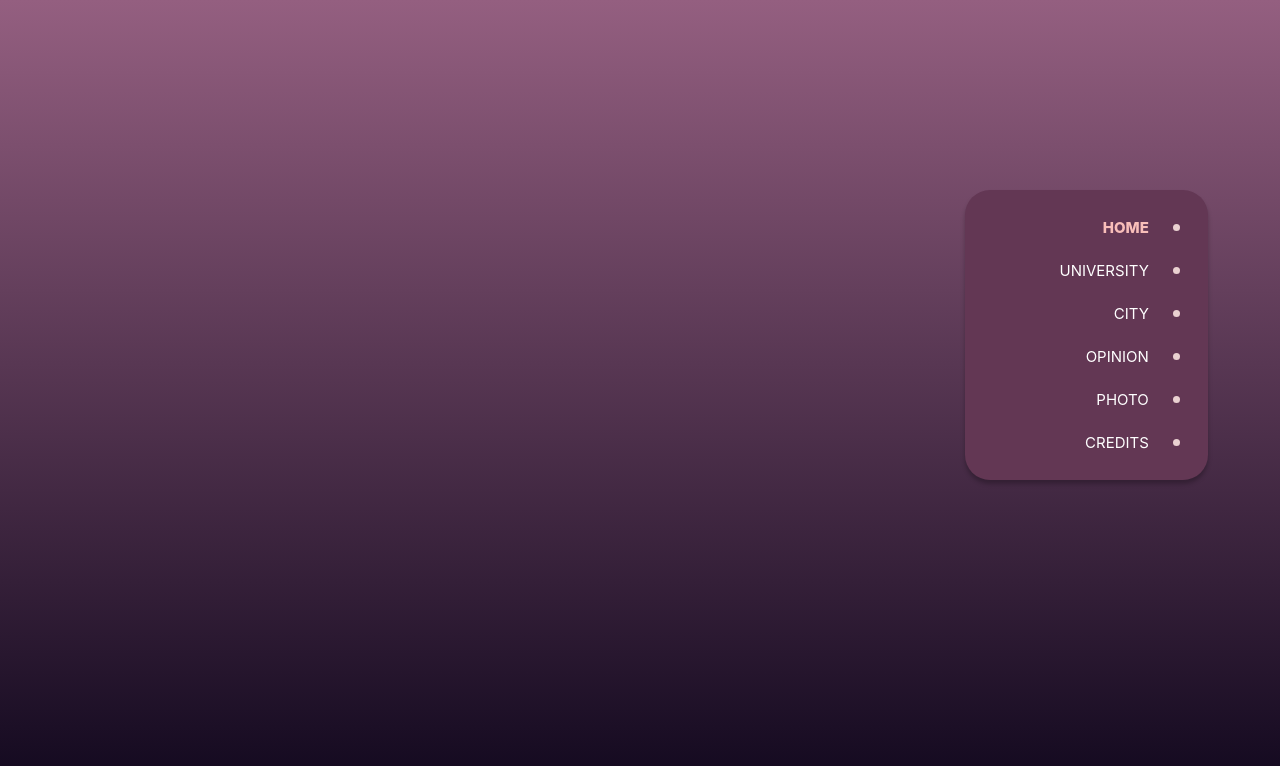
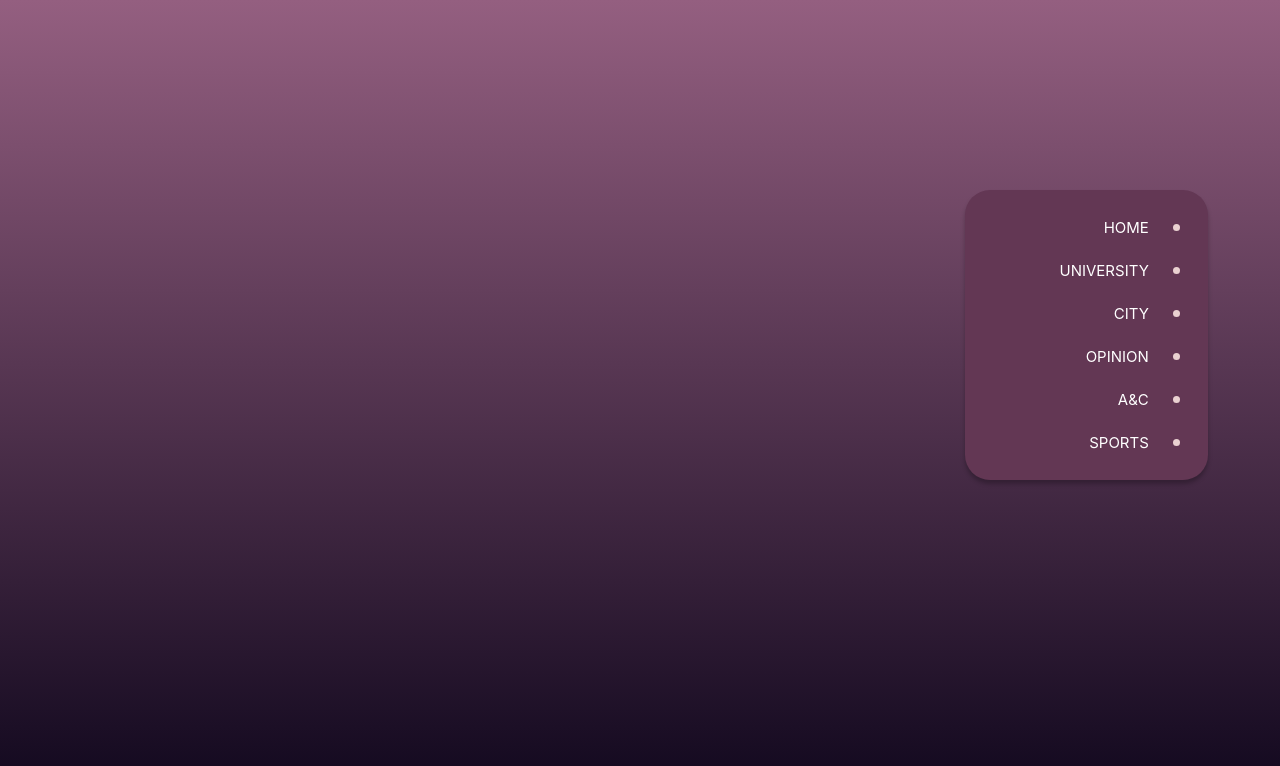
Before and after one commit to spectatorpublishing/bhm2023, a React (Create React App) app: page /sports in a window 1280 px wide. Shown: the top 766 px of the page. Built offline with nearby package versions, Linux system fonts and the light colour scheme; a web font is replaced by a local one.

Commit message:
Linked Sections

```diff
--- a/package.json
+++ b/package.json
@@ -9,6 +9,7 @@
     "react": "^18.2.0",
     "react-dom": "^18.2.0",
     "react-router-dom": "^6.8.0",
+    "react-router-hash-link": "^2.4.3",
     "react-scripts": "5.0.1",
     "styled-components": "^5.3.6",
     "web-vitals": "^2.1.4"
--- a/src/App.js
+++ b/src/App.js
@@ -6,7 +6,7 @@ import Section from './containers/Section';
 import { university_news_articles } from './data/articles';
 import { opinion_articles } from './data/articles';
 import { sports_articles } from './data/articles';
-import { ae_articles } from './data/articles';
+import { ac_articles } from './data/articles';
 import { city_news_articles } from './data/articles';
 
 
@@ -15,11 +15,11 @@ const App = () => {
     <BrowserRouter basename={process.env.PUBLIC_URL}>
       <Routes>
         <Route exact path="/" element={<Home />} />
-        <Route path="uni-news" element={<Section id="uni-news" header="UNIVERSITY NEWS" articles={university_news_articles}/>} />
-        <Route path="city-news" element={<Section id="city-news" header="CITY NEWS" articles={city_news_articles} />} />
-        <Route path="opinion" element={<Section id="opinion" header="OPINION" articles={opinion_articles} />} />
-        <Route path="a&e" element={<Section id="a&e" header="A&E" articles={ae_articles} />} />
-        <Route path="sports" element={<Section id="sports" header="SPORTS" articles={sports_articles} />} />
+        <Route path="/uni-news" element={<Section id="uni-news" header="UNIVERSITY NEWS" articles={university_news_articles}/>} />
+        <Route path="/city-news" element={<Section id="city-news" header="CITY NEWS" articles={city_news_articles} />} />
+        <Route path="/opinion" element={<Section id="opinion" header="OPINION" articles={opinion_articles} />} />
+        <Route path="/a&c" element={<Section id="a&c" header="A&C" articles={ac_articles} />} />
+        <Route path="/sports" element={<Section id="sports" header="SPORTS" articles={sports_articles} />} />
       </Routes>
     </BrowserRouter>
   );
--- a/src/components/NavBar.js
+++ b/src/components/NavBar.js
@@ -1,8 +1,13 @@
 import React, {useState} from 'react';
 import styled from 'styled-components';
 import {sections} from '../data/sections';
+import { NavHashLink } from 'react-router-hash-link';
 
 const NavWrapper = styled.div`
+    a {
+        text-decoration: none;
+        color: ${props => props.currentSection ? 'rgba(248, 190, 185, 1)' : 'white'};
+    }
 `;
 
 const VertNav = styled.div`
@@ -22,8 +27,8 @@ const Tab = styled.a`
     display:block;
     text-align:right;
     padding:  0.75rem 1rem 0.75rem 1.5rem;
-    color: ${props => props.current ? 'rgba(248, 190, 185, 1)' : 'white'};
-    font-weight: ${props => props.current ? 800 : 400};
+    color: ${props => props.currentSection ? 'rgba(248, 190, 185, 1)' : 'white'};
+    font-weight: ${props => props.currentSection ? "bold" : 400};
     div {
         width: 10rem;
         font-size:15px;
@@ -49,15 +54,29 @@ const Bullet = styled.span`
     margin-top: 0.38rem;
 `
 
-const NavBar = ({isSection}) => {
-    const [current, setCurrent] = useState("/#");
+
+const NavBar = ({isSection, currentSection, setSection}) => {
+    // const [current, setCurrent] = useState("/");
+    const [show, setToggle] = useState(false);
+
+    const handleMenuItemOnClick = (newSection) => {
+        if (newSection.title === "Credits") {
+            setSection("Home");
+        } else {
+            setSection(newSection.title);
+        }
+        setToggle(!show);
+    }
+
     return(
         <NavWrapper>
             <VertNav isSection={isSection}>
             {sections.map((section, index) => (
-                <Tab current = {current == section.url} onClick = {()=>setCurrent(section.url)} key={index}>
-                     <Bullet></Bullet> <NavText>{section.title} {current==section.url}</NavText>
-                </Tab>
+                <NavHashLink smooth to={section.url}>
+                    <Tab currentSection = {currentSection == section.url} onClick = {() => handleMenuItemOnClick(section)} key={index}>
+                        <Bullet></Bullet><NavText>{section.title} {currentSection==section.url}</NavText>
+                    </Tab>
+                </NavHashLink>
             ))}
             </VertNav>
         </NavWrapper>
--- a/src/containers/Credits.js
+++ b/src/containers/Credits.js
@@ -98,12 +98,6 @@ const Name = styled.div`
     }
 `;
 
-const Hr = styled.hr`
-  border: 1px solid #424242;
-  margin:0;
-  padding:0;
-  opacity:0.8;
-`
 
 const Credits = () => {
     return (
--- a/src/data/articles.js
+++ b/src/data/articles.js
@@ -1,5 +1,5 @@
 // Mock data to define articles to be passed into each section page
-export const ae_articles = [
+export const ac_articles = [
     {
       "article_link": "https://www.columbiaspectator.com/arts-and-entertainment/2022/08/26/a-beginners-guide-to-morningside-heights-eating/",
       "article_title": "A beginner’s guide to Morningside Heights eating",
--- a/src/data/sections.js
+++ b/src/data/sections.js
@@ -2,26 +2,26 @@
 export const sections = [
     {
         title: "Home",
-        url: "/#",
+        url: "/",
     },
     {
         title: "University",
-        url: "/#university",
+        url: "/uni-news",
     },
     {
         title: "City",
-        url: "/#city",
+        url: "/city-news",
     },
     {
         title: "Opinion",
-        url: "/#opinion",
+        url: "/opinion",
     },
     {
-        title: "Photo",
-        url: "/#photo",
+        title: "A&C",
+        url: "/a&c",
     },
     {
-        title: "Credits",
-        url: "/#credits",
+        title: "Sports",
+        url: "/sports",
     }
 ];
```
Also changed, not shown: 1 other file (tests, documents, lock files or other folders).
